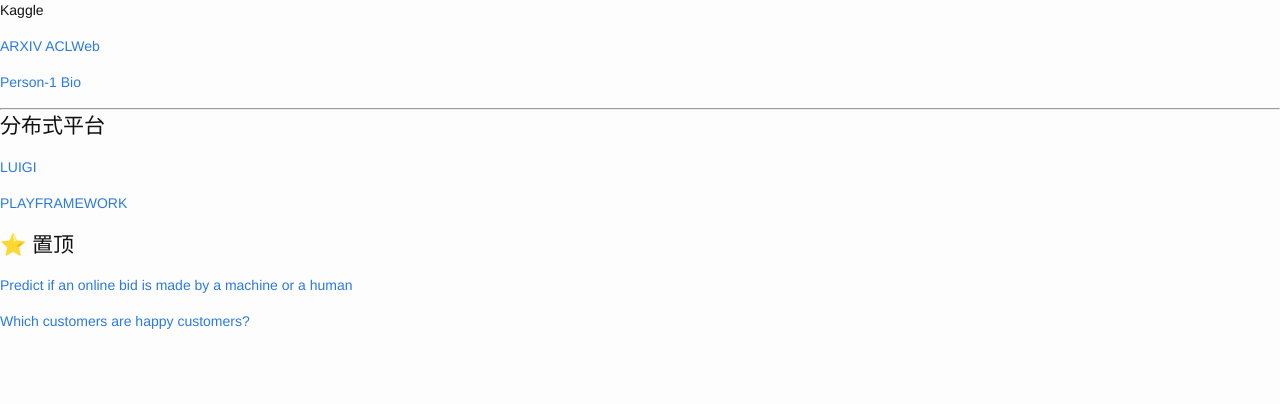
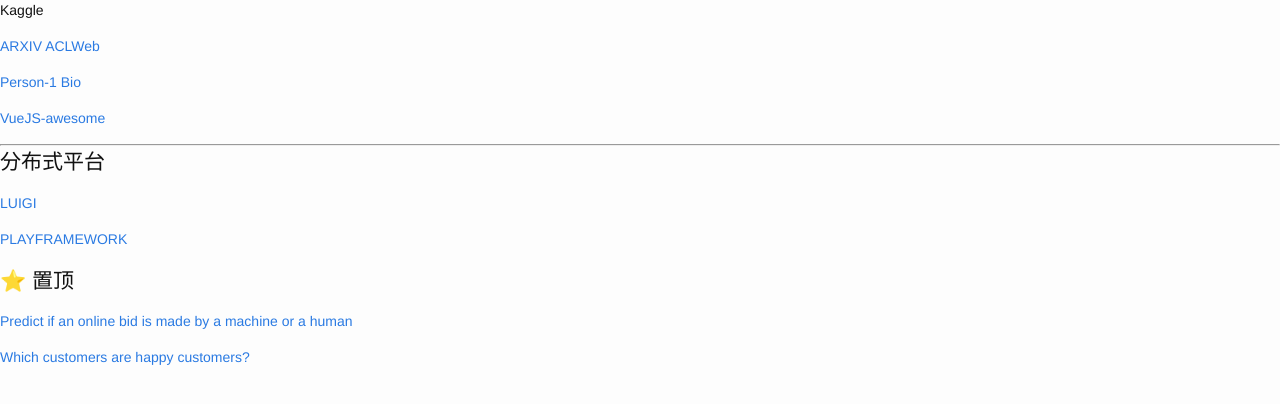
Before and after one commit to cnwarden/cnwarden.github.io, a Jekyll site: the page built from kaggle/index.md, in a window 1280 px wide. Shown: the top 404 px of the page. Built offline with Jekyll 4.4.1, drawn with Linux system fonts in a browser that asks for light colours; emoji names are drawn with the system emoji font.

Commit message:
Update index.md

```diff
--- a/kaggle/index.md
+++ b/kaggle/index.md
@@ -9,6 +9,8 @@ Kaggle
 [ACLWeb](http://aclweb.org)
 
 [Person-1](http://www.kazanovaforanalytics.com/tutorial.html) [Bio](http://blog.kaggle.com/2016/02/10/my-kaggle-experience-spot-chasing-retirement/)
+
+[VueJS-awesome](https://github.com/vuejs/awesome-vue#projects-using-vuejs)
 
 ---------------------------------------------------------------
 
```
